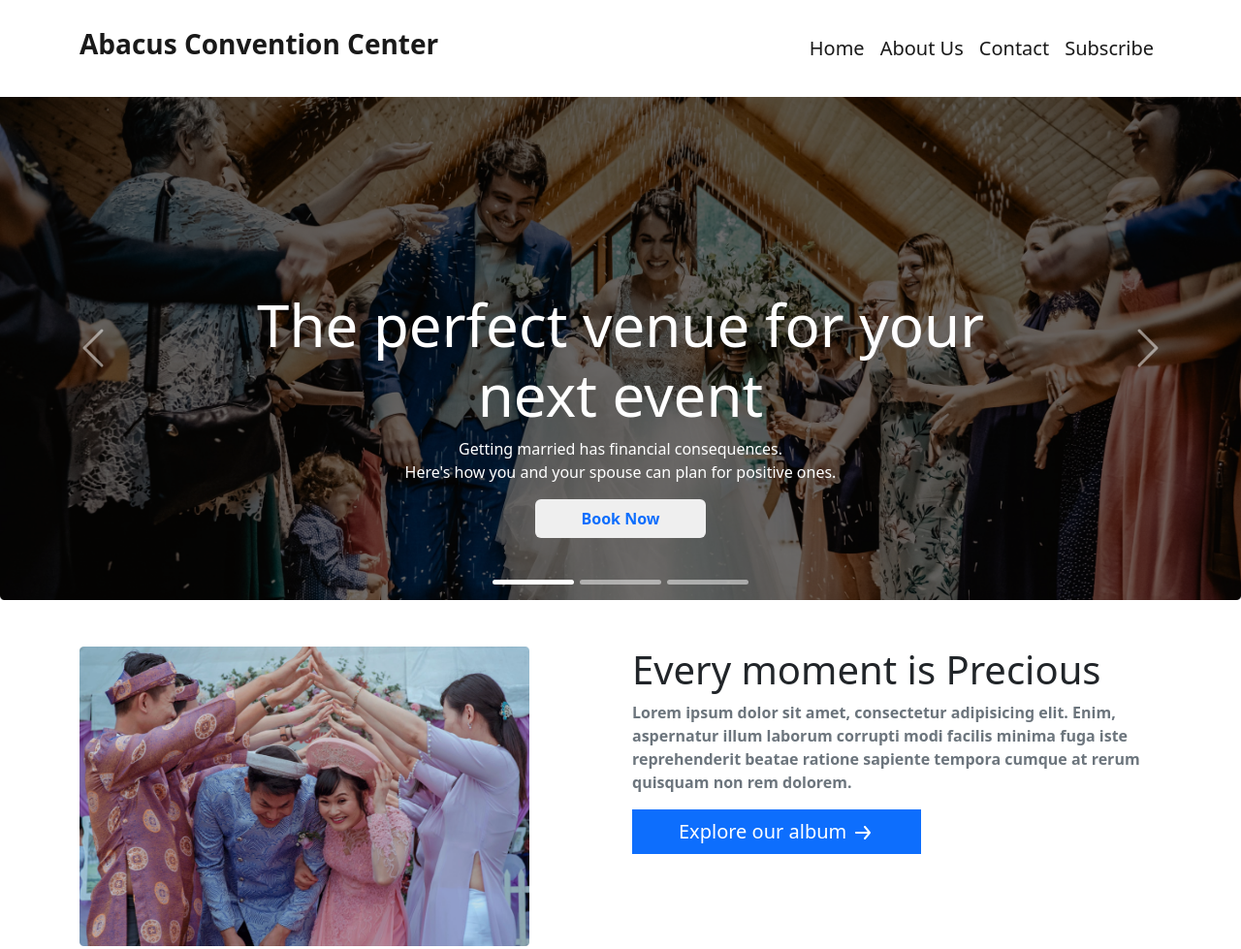
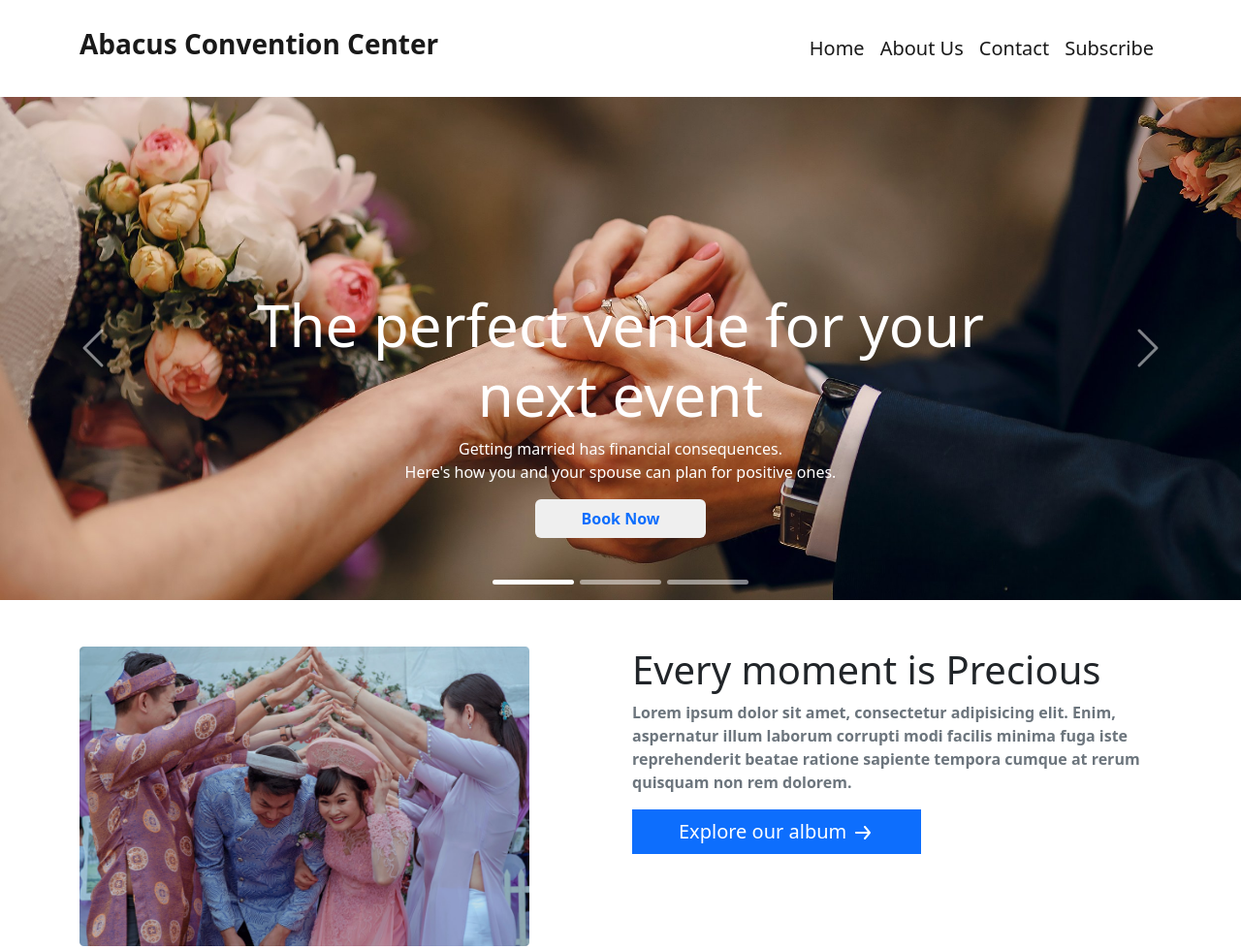
Before and after one commit to zahid4523114/convention-practice, a plain HTML site: page index.html in a window 1280 px wide. Shown: the top 979 px of the page at 97% size. Drawn offline with nearby package versions, Linux system fonts and the light colour scheme.

Commit message:
practice

```diff
--- a/index.html
+++ b/index.html
@@ -89,7 +89,7 @@
       <!--  -->
       <div class="carousel-inner">
         <div class="carousel-item active">
-          <img src="images/banner.png" class="img-fluid" alt="..." />
+          <img src="images/banner (1).jpg" class="img-fluid" alt="..." />
           <div class="carousel-caption d-none d-md-block">
             <h1 class="" style="font-size: 60px">
               The perfect venue for your <br />
@@ -107,7 +107,7 @@
           </div>
         </div>
         <div class="carousel-item">
-          <img src="images/banner.png" class="img-fluid" alt="..." />
+          <img src="images/banner (2).jpg" class="img-fluid" alt="..." />
           <div class="carousel-caption d-none d-md-block">
             <h1 class="" style="font-size: 60px">
               The perfect venue for your <br />
@@ -125,7 +125,7 @@
           </div>
         </div>
         <div class="carousel-item">
-          <img src="images/banner.png" class="img-fluid" alt="..." />
+          <img src="images/banner(3).jpg" class="img-fluid" alt="..." />
           <div class="carousel-caption d-none d-md-block">
             <h1 class="" style="font-size: 60px">
               The perfect venue for your <br />
```
Also changed, not shown: images/banner (1).jpg (added), images/banner (2).jpg (added), images/banner(3).jpg (added).
